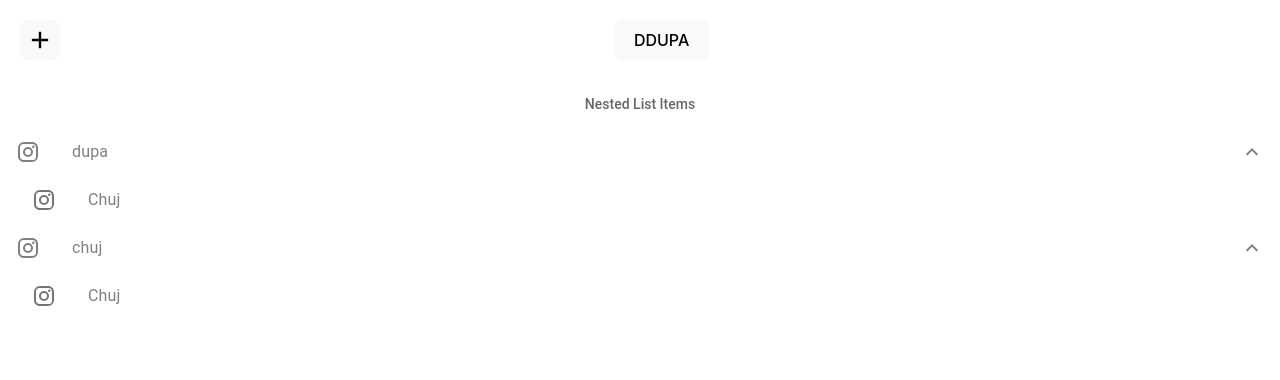
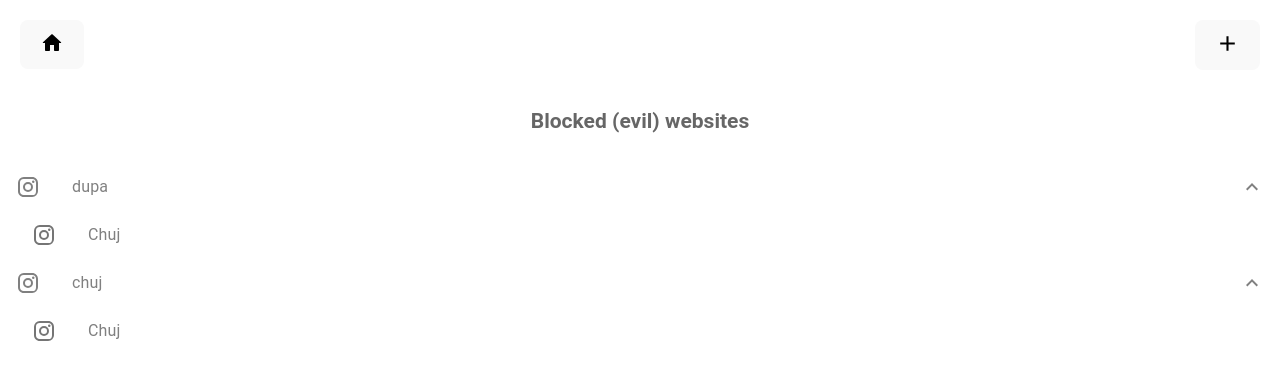
Before and after one commit to Guccio163/Bitehack, a React (Vite) app in the folder frontend/: page /settings in a window 1280 px wide. Shown: the top 380 px of the page. Built offline with nearby package versions, Linux system fonts and the light colour scheme.

Commit message:
pushdolamarka

```diff
--- a/frontend/src/contexts/UserDataContext.tsx
+++ b/frontend/src/contexts/UserDataContext.tsx
@@ -6,10 +6,10 @@ import React, {
 } from "react";
 
 export default function UserDataContext({ children }: PropsWithChildren) {
-  const [userID, setUserID] = useState("");
-  const [username, setUsername] = useState("");
-  const [firstName, setFirstName] = useState("");
-  const [lastName, setLastName] = useState("");
+  const [userID, setUserID] = useState("id");
+  const [username, setUsername] = useState("username");
+  const [firstName, setFirstName] = useState("jan");
+  const [lastName, setLastName] = useState("kowal");
 
   const getAddictions = () => {
     console.log("fetching addictions from db");
--- a/frontend/src/pages/ProfilePage.tsx
+++ b/frontend/src/pages/ProfilePage.tsx
@@ -1,12 +1,15 @@
 import React, { useContext } from "react";
 import { userDataContext } from "../contexts/UserDataContext";
-import LoginPage from "./LoginPage"
+import LoginPage from "./LoginPage";
+import Person2RoundedIcon from "@mui/icons-material/Person2Rounded";
 
 export default function ProfilePage() {
   const { username, firstName, lastName } = useContext(userDataContext);
   return (
     <>
-      <div>ProfilePage</div>
+      <div style={{fontSize:200}}>
+        <Person2RoundedIcon fontSize="large"/>
+      </div>
       <label>
         {username}, {firstName}, {lastName}
       </label>
--- a/frontend/src/pages/SettingsPage.tsx
+++ b/frontend/src/pages/SettingsPage.tsx
@@ -15,7 +15,8 @@ import ExpandLess from "@mui/icons-material/ExpandLess";
 import { addictionsContext } from "../contexts/AddictionsContext";
 import ListItem from "../components/ListItem";
 import BlockSiteForm from "../components/BlockSiteForm";
-import AddIcon from '@mui/icons-material/Add';
+import AddIcon from "@mui/icons-material/Add";
+import HomeRoundedIcon from "@mui/icons-material/HomeRounded";
 
 export default function SettingsPage() {
   const navi = useNavigate();
@@ -24,41 +25,67 @@ export default function SettingsPage() {
   const { addictionList } = useContext(addictionsContext);
 
   const addBlockedSite = () => {
-    if (!formState)
-      setFormState(true);
-  }
+    if (!formState) setFormState(true);
+  };
 
   const hideBlockSiteForms = () => {
     setFormState(false);
-  }
+  };
 
   return (
-    <div style={{width:"100vw",height:"100vh"}}>
-      <BlockSiteForm userId="0" state={formState} onHideForm={hideBlockSiteForms}/>
-      <div style={{width:"100%", height:"10%", display:"flex", alignItems:"center"}}>
-        <div style={{width: "40px", height: "40px", padding:"0 0 0 20px"}}>
-          <button onClick={addBlockedSite} style={{padding:"0.3em 0.3em 0.1em 0.3em"}}>
-            <AddIcon style={{fontSize:"28", fontWeight:"bold"}}/>
+    <div style={{ width: "100vw", height: "100vh" }}>
+      <BlockSiteForm
+        userId="0"
+        state={formState}
+        onHideForm={hideBlockSiteForms}
+      />
+      <div
+        style={{
+          width: "100%",
+          height: "10%",
+          display: "flex",
+          alignItems: "center",
+        }}
+      >
+        <div
+          style={{
+            position: "absolute",
+            top: "20px",
+            left: "20px",
+          }}
+        >
+          <button onClick={() => navi(-1)}>
+            <HomeRoundedIcon />
           </button>
         </div>
-        <div style={{width: "10%", padding: "0 0 0 42%"}}>
-          <button onClick={() => navi(-1)}>DDUPA</button>
+        <div
+          style={{
+            position: "absolute",
+            top: "20px",
+            right: "20px",
+          }}
+        >
+          <button onClick={addBlockedSite}>
+            <AddIcon style={{ fontSize: "25", fontWeight: "bold" }} />
+          </button>
         </div>
       </div>
       <List
-        sx={{ width: "100vw", bgcolor: "background.paper", alignSelf:"center" }}
+        sx={{
+          width: "100vw",
+          bgcolor: "background.paper",
+          alignSelf: "center",
+        }}
         component="nav"
         aria-labelledby="nested-list-subheader"
         subheader={
           <ListSubheader component="div" id="nested-list-subheader">
-            Nested List Items
+            <h2>Blocked (evil) websites</h2>
           </ListSubheader>
         }
       >
         {addictionList
-          ? addictionList.map((item) => (
-              <ListItem addction={item}/>
-            ))
+          ? addictionList.map((item) => <ListItem addction={item} />)
           : null}
       </List>
     </div>
```
